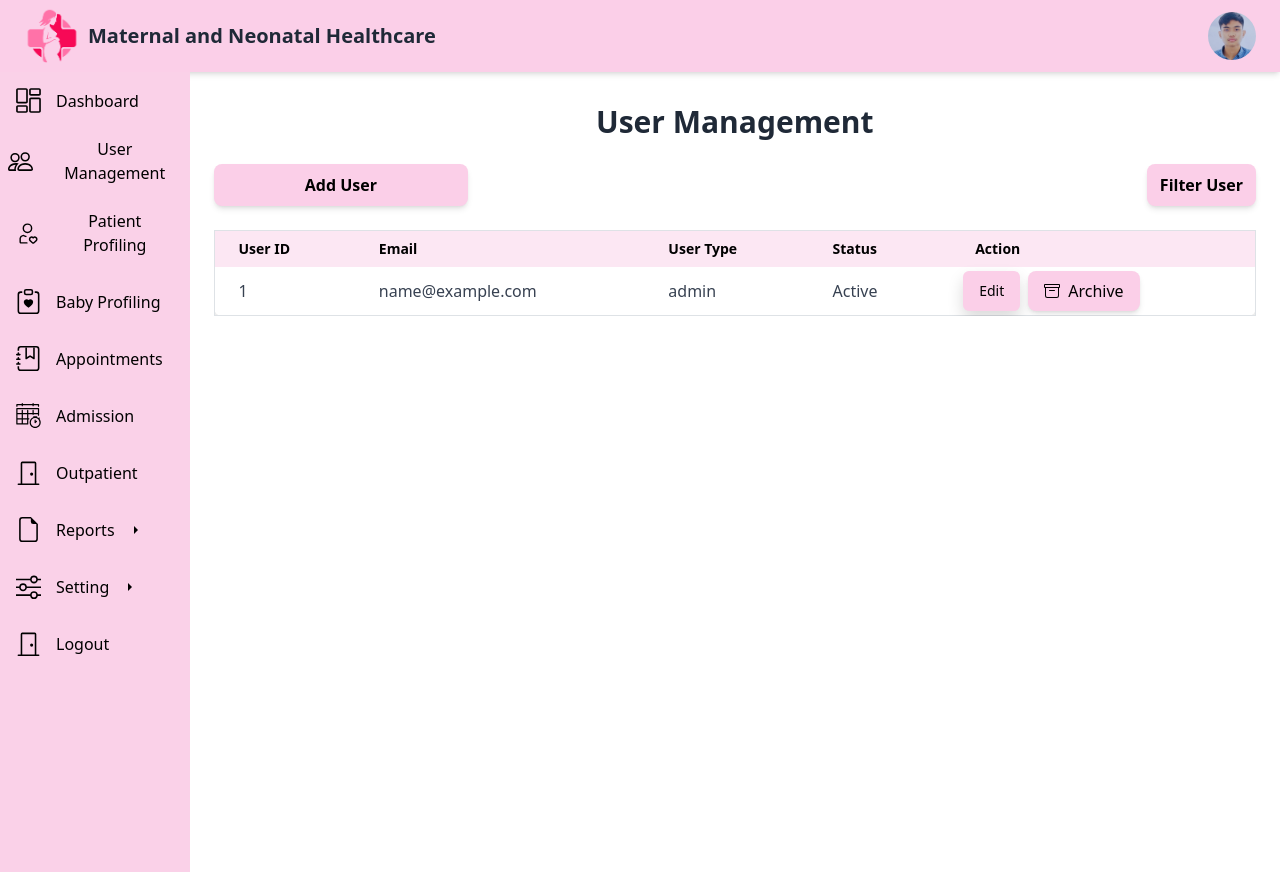
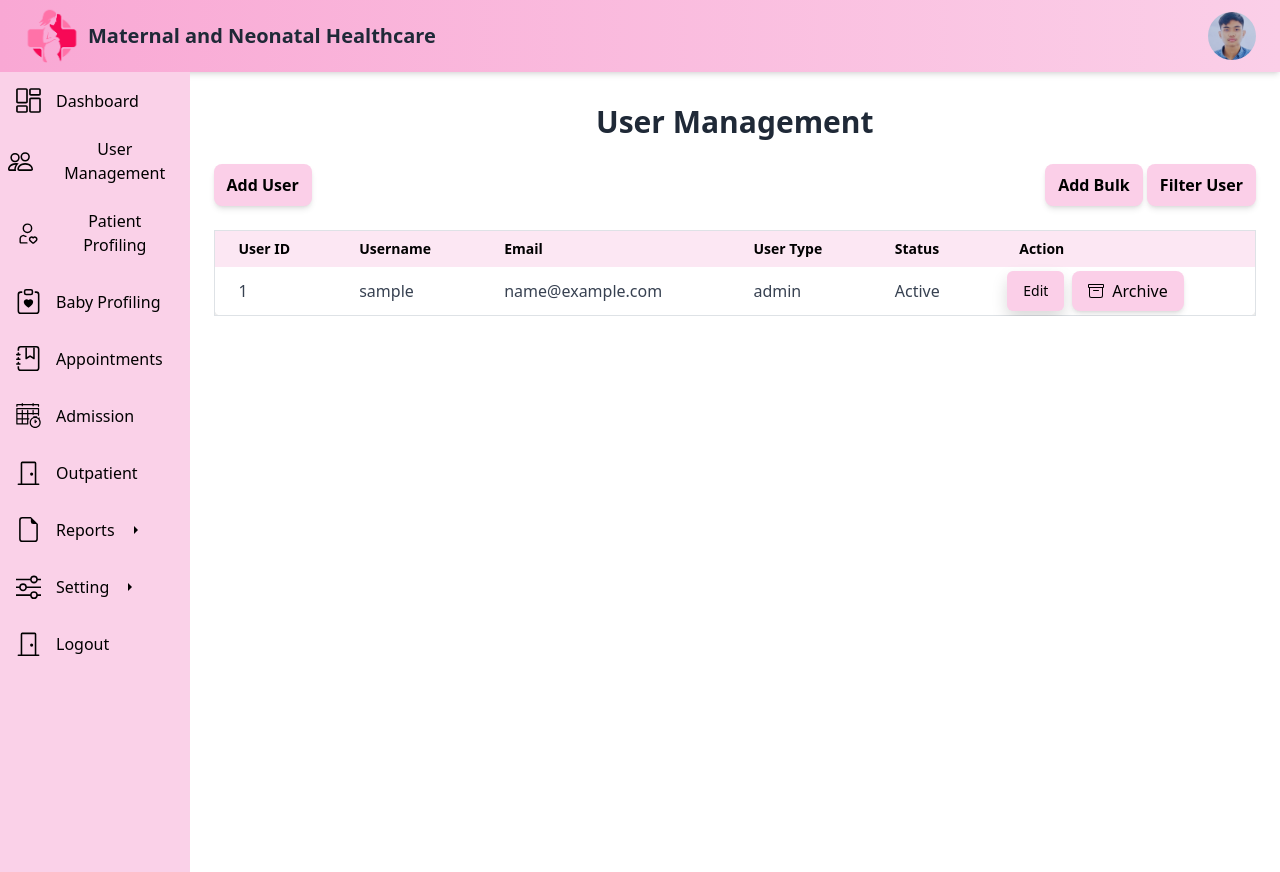
Before and after one commit to Enzo0Gomez/capstone_1, a PHP site: page /capstone_maternal/usermanagement.php in a window 1280 px wide. Run offline with PHP 8.4, Linux system fonts and the light colour scheme; the visitor is signed in with stand-in values (Sample User, id 1); tables that the repository leaves empty or names only in its code hold one stand-in row (values such as "Sample post"); some libraries are stand-ins or nearby versions.

Commit message:
Update usermanagement.php

```diff
--- a/capstone_maternal/admin/usermanagement.php
+++ b/capstone_maternal/admin/usermanagement.php
@@ -1,10 +1,11 @@
 <?php
 include('../connect/connection.php');
-include 'session_login.php';
+
 // Add User
 if (isset($_POST['add_user'])) {
 
   $email = $_POST["email"];
+  $username = $_POST["username"];
   $password = $_POST["password"];
   $confirmpassword = $_POST["confirmpassword"];
   $usertype = $_POST['usertype'];
@@ -24,7 +25,7 @@ if (isset($_POST['add_user'])) {
       $password_hash = password_hash($password, PASSWORD_BCRYPT);
 
       // Insert into `user` table
-      $userQuery = "INSERT INTO user (email, password, status, user_type) VALUES ('$email', '$password_hash', '$status', '$usertype')";
+      $userQuery = "INSERT INTO user (email,username,password, status, user_type) VALUES ('$username','$email', '$password_hash', '$status', '$usertype')";
       if (mysqli_query($connect, $userQuery)) {
         echo "<script>alert('User added successfully!');</script>";
       } else {
@@ -43,6 +44,7 @@ if (isset($_POST['update_user'])) {
   include('../connect/connection.php'); // Ensure database connection
 
   $user_id = $_POST['user_id'];
+  $username = $_POST['username'];
   $email = $_POST['email'];
   $password = $_POST['password'];
   $usertype = $_POST['usertype'];
@@ -50,6 +52,7 @@ if (isset($_POST['update_user'])) {
 
   $sql = "UPDATE user SET
               email = '$email',
+              username = '$username',
               user_type = '$usertype',
               status = '$status'";
 
@@ -78,8 +81,8 @@ if (isset($_POST['user_id'])) {
   $id = $_POST['user_id'];
 
   $sql_insert = "INSERT INTO archive_user
-                  (user_id, email, password, user_type, status)
-                  SELECT user_id, email, password, user_type, status
+                  (user_id, username, email, password, user_type, status)
+                  SELECT user_id, username, email, password, user_type, status
                   FROM user WHERE user_id = ?";
   $stmt_insert = $connect->prepare($sql_insert);
   $stmt_insert->bind_param("i", $id);
@@ -100,23 +103,59 @@ if (isset($_POST['user_id'])) {
 
 // Filter Logic
 $conditions = [];
-$email = isset($_POST['email']) ? $connect->real_escape_string($_POST['email']) : '';
+$username = isset($_POST['username']) ? $connect->real_escape_string($_POST['username']) : '';
 $user_type = isset($_POST['user_type']) ? $connect->real_escape_string($_POST['user_type']) : '';
 $status = isset($_POST['status']) ? $connect->real_escape_string($_POST['status']) : '';
 
-if (!empty($email)) {
-  $conditions[] = "email LIKE '%$email%'";
+if (!empty($username)) {
+  $conditions[] = "username LIKE ?";
 }
 if (!empty($user_type)) {
-  $conditions[] = "user_type = '$user_type'";
+  $conditions[] = "user_type = ?";
 }
 if (!empty($status)) {
-  $conditions[] = "status = '$status'";
+  $conditions[] = "status = ?";
 }
 
-$whereClause = count($conditions) > 0 ? "WHERE " . implode(" AND ", $conditions) : "";
+$whereClause = !empty($conditions) ? "WHERE " . implode(" AND ", $conditions) : "";
 $sql = "SELECT * FROM user $whereClause";
-$result = $connect->query($sql);
+$stmt = $connect->prepare($sql);
+
+$bindParams = [];
+if (!empty($username))
+  $bindParams[] = "%$username%";
+if (!empty($user_type))
+  $bindParams[] = $user_type;
+if (!empty($status))
+  $bindParams[] = $status;
+
+if (!empty($bindParams)) {
+  $stmt->bind_param(str_repeat('s', count($bindParams)), ...$bindParams);
+}
+
+if ($_SERVER['REQUEST_METHOD'] === 'POST' && isset($_FILES['csv_file'])) {
+  if ($_FILES['csv_file']['error'] === UPLOAD_ERR_OK) {
+    $file = fopen($_FILES['csv_file']['tmp_name'], 'r');
+    // Skip the header row
+    fgetcsv($file);
+
+    while (($data = fgetcsv($file, 1000, ",")) !== FALSE) {
+      $sql = "INSERT INTO user ( username, email, password,status,user_type) VALUES (?, ?, ?, ?, ?)";
+      $stmt = $pdo->prepare($sql);
+      $stmt->execute($data);
+    }
+
+    fclose($file);
+    echo "<script>alert('CSV data imported successfully!');</script>";
+    header("Location: usermanagement.php");
+  } else {
+    echo "<script>alert('Error uploading file.');</script>";
+  }
+}
+
+$stmt->execute();
+$result = $stmt->get_result();
+
 ?>
 
 <!DOCTYPE html>
@@ -143,7 +182,7 @@ $result = $connect->query($sql);
 
 <body>
   <!-- Header -->
-  <header class="px-4 py-2 bg-pink-200 shadow-md flex justify-between items-center">
+  <header class="px-4 py-2 bg-gradient-to-r from-pink-300 to-pink-200 shadow-md flex justify-between items-center">
     <!-- Logo and Brand Name -->
     <a href="#" class="flex items-center space-x-2">
       <img src="../image/logo.png" alt="Logo" class="h-14 w-14 object-cover rounded-full">
@@ -165,25 +204,39 @@ $result = $connect->query($sql);
     <!-- Filter Section -->
     <form class="mb-6" id="filterForm" method="POST" action="usermanagement.php">
       <div class="grid grid-cols-1 md:grid-cols-2 gap-6">
+        <!-- Add User Button -->
         <div class="text-start">
           <button
-            class="btn md:w-1/2 py-2 bg-pink-200 hover:bg-pink-500 text-black font-semibold rounded-lg shadow-md transition-all duration-300"
+            class="btn w-45 md:w-auto py-2 bg-pink-200 hover:bg-pink-500 text-black font-semibold rounded-lg shadow-md transition-all duration-300"
             data-bs-toggle="modal" data-bs-target="#userModal" type="button">Add User</button>
         </div>
+
+        <!-- Filter Dropdown -->
         <div class="text-end">
           <div class="relative">
             <button
-              class="btn py-2 bg-pink-200 hover:bg-pink-500 text-black font-semibold rounded-lg shadow-md transition-all duration-300"
+              class="btn w-45 md:w-auto py-2 bg-pink-200 hover:bg-pink-500 text-black font-semibold rounded-lg shadow-md transition-all duration-300"
+              data-bs-toggle="modal" data-bs-target="#csvModal" type="button">
+              Add Bulk
+            </button>
+            <button
+              class="btn w-full md:w-auto py-2 bg-pink-200 hover:bg-pink-500 text-black font-semibold rounded-lg shadow-md transition-all duration-300"
               type="button" id="dropdownMenuButton" data-bs-toggle="dropdown" aria-expanded="false">Filter User</button>
-            <ul class="dropdown-menu absolute right-0 mt-2 w-72 bg-white rounded-md shadow-lg border border-gray-300"
+            <ul
+              class="dropdown-menu absolute right-0 mt-2 w-72 bg-white rounded-md shadow-lg border border-gray-300 z-10"
               aria-labelledby="dropdownMenuButton">
+              <!-- Username Filter -->
               <li class="p-2">
-                <input type="text" id="emailFilter" name="email" value="<?php echo htmlspecialchars($email); ?>"
-                  class="form-control p-2 rounded-md border-gray-300 focus:outline-none focus:ring-2 focus:ring-pink-400"
-                  placeholder="Search by Email...">
+                <input type="text" id="usernameFilter" name="username"
+                  value="<?php echo htmlspecialchars($username); ?>"
+                  class="form-control p-2 w-full rounded-md border-gray-300 focus:outline-none focus:ring-2 focus:ring-pink-400"
+                  placeholder="Search by Username...">
               </li>
+
+              <!-- User Type Filter -->
               <li class="p-2">
-                <select id="userTypeFilter" name="user_type" class="form-control p-2 rounded-md border-gray-300">
+                <select id="userTypeFilter" name="user_type"
+                  class="form-control p-2 w-full rounded-md border-gray-300 focus:outline-none">
                   <option value="" disabled <?php echo empty($user_type) ? 'selected' : ''; ?>>Select User Type</option>
                   <option value="Admin" <?php echo $user_type === 'Admin' ? 'selected' : ''; ?>>Admin</option>
                   <option value="Midwife" <?php echo $user_type === 'Midwife' ? 'selected' : ''; ?>>Midwife</option>
@@ -191,17 +244,24 @@ $result = $connect->query($sql);
                   <option value="Patient" <?php echo $user_type === 'Patient' ? 'selected' : ''; ?>>Patient</option>
                 </select>
               </li>
+
+              <!-- Status Filter -->
               <li class="p-2">
-                <select id="statusFilter" name="status" class="form-control p-2 rounded-md border-gray-300">
+                <select id="statusFilter" name="status"
+                  class="form-control p-2 w-full rounded-md border-gray-300 focus:outline-none">
                   <option value="" disabled <?php echo empty($status) ? 'selected' : ''; ?>>Select Status</option>
                   <option value="Active" <?php echo $status === 'Active' ? 'selected' : ''; ?>>Active</option>
                   <option value="Inactive" <?php echo $status === 'Inactive' ? 'selected' : ''; ?>>Inactive</option>
                 </select>
               </li>
-              <li class="p-2 text-end">
-                <button class="btn bg-pink-400 hover:bg-pink-500 text-white font-semibold rounded-lg shadow-md py-2"
+
+              <!-- Filter Buttons -->
+              <li class="p-2 text-end space-x-2">
+                <button
+                  class="btn bg-pink-400 hover:bg-pink-500 text-white font-semibold rounded-lg shadow-md py-2 w-full md:w-auto"
                   type="submit" name="filter">Apply Filters</button>
-                <button class="btn bg-gray-400 hover:bg-gray-500 text-white font-semibold rounded-lg shadow-md py-2"
+                <button
+                  class="btn bg-gray-400 hover:bg-gray-500 text-white font-semibold rounded-lg shadow-md py-2 w-full md:w-auto"
                   type="button" onclick="clearFilters()">Clear Filters</button>
               </li>
             </ul>
@@ -210,12 +270,14 @@ $result = $connect->query($sql);
       </div>
     </form>
 
+
     <!-- User Table -->
     <div class="overflow-x-auto">
       <table class="min-w-full table-auto bg-white shadow-lg rounded-lg border border-gray-200">
         <thead class="bg-pink-100 text-black text-sm">
           <tr>
             <th class="px-4 py-2 text-left">User ID</th>
+            <th class="px-4 py-2 text-left">Username</th>
             <th class="px-4 py-2 text-left">Email</th>
             <th class="px-4 py-2 text-left">User Type</th>
             <th class="px-4 py-2 text-left">Status</th>
@@ -226,21 +288,27 @@ $result = $connect->query($sql);
           <?php
           if ($result->num_rows > 0) {
             while ($row = $result->fetch_assoc()) {
-              $email = addslashes($row['email']);
-              $user_type = addslashes($row['user_type']);
-              $status = addslashes($row['status']);
+              // Escape user data for HTML output
+              $user_id = htmlspecialchars($row['user_id']);
+              $username = htmlspecialchars($row['username']);
+              $email = htmlspecialchars($row['email']);
+              $user_type = htmlspecialchars($row['user_type']);
+              $status = htmlspecialchars($row['status']);
+
               echo "<tr class='border-b hover:bg-gray-50 transition-all duration-200'>";
-              echo "<td class='py-1 px-4 text-gray-700'>" . $row['user_id'] . "</td>";
-              echo "<td class='py-1 px-4 text-gray-700'>" . $row['email'] . "</td>";
-              echo "<td class='py-1 px-4 text-gray-700'>" . $row['user_type'] . "</td>";
-              echo "<td class='py-1 px-4 text-gray-700'>" . ucfirst($row['status']) . "</td>";
+              echo "<td class='py-1 px-4 text-gray-700'>{$user_id}</td>";
+              echo "<td class='py-1 px-4 text-gray-700'>{$username}</td>";
+              echo "<td class='py-1 px-4 text-gray-700'>{$email}</td>";
+              echo "<td class='py-1 px-4 text-gray-700'>{$user_type}</td>";
+              echo "<td class='py-1 px-4 text-gray-700'>" . ucfirst($status) . "</td>";
               echo '<td class="py-1 px-4 text-center">
           <div class="flex gap-2">
             <!-- Edit Button -->
             <button class="px-3 py-1 bg-pink-200 text-black text-sm rounded-md shadow hover:bg-pink-600 transition-all duration-200"
               data-bs-toggle="modal" data-bs-target="#editModal"
               onclick="openEditModal({
-                id: \'' . $row['user_id'] . '\',
+                id: \'' . $user_id . '\',
+                username: \'' . $username . '\',
                 email: \'' . $email . '\',
                 usertype: \'' . $user_type . '\',
                 status: \'' . $status . '\'
@@ -249,7 +317,7 @@ $result = $connect->query($sql);
             </button>
             <!-- Archive Button -->
             <form action="usermanagement.php" method="POST">
-              <input type="hidden" id="archive" name="user_id" value="' . $row['user_id'] . '">
+              <input type="hidden" name="user_id" value="' . $user_id . '">
               <button type="submit" class="px-3 py-2 bg-pink-200 hover:bg-gray-500 text-black rounded-lg shadow-md flex items-center gap-2 transition-all duration-200">
                 <svg xmlns="http://www.w3.org/2000/svg" width="16" height="16" fill="currentColor" class="bi bi-archive"
                    viewBox="0 0 16 16">
@@ -262,9 +330,10 @@ $result = $connect->query($sql);
               echo "</tr>";
             }
           } else {
-            echo "<tr><td colspan='5' class='py-3 px-4 text-center text-sm text-gray-700'>No users found</td></tr>";
+            echo "<tr><td colspan='6' class='py-3 px-4 text-center text-sm text-gray-700'>No users found</td></tr>";
           }
           ?>
+
         </tbody>
       </table>
     </div>
@@ -285,6 +354,13 @@ $result = $connect->query($sql);
           <div class="modal-body">
             <form id="addUserForm" method="POST">
               <!-- Email -->
+              <div class="row g-3">
+                <div class="col-md-12">
+                  <label for="user" class="form-label">Username</label>
+                  <input type="text" class="form-control" id="username" name="username" placeholder="Enter username"
+                    required>
+                </div>
+              </div>
               <div class="row g-3">
                 <div class="col-md-12">
                   <label for="email" class="form-label">Email</label>
@@ -343,7 +419,26 @@ $result = $connect->query($sql);
     </div>
 
 
-
+    <div class="modal fade" id="csvModal" tabindex="-1" aria-labelledby="csvModalLabel" aria-hidden="true">
+        <div class="modal-dialog">
+            <div class="modal-content">
+                <div class="modal-header">
+                    <h5 class="modal-title" id="csvModalLabel">Upload CSV File</h5>
+                    <button type="button" class="btn-close" data-bs-dismiss="modal" aria-label="Close"></button>
+                </div>
+                <div class="modal-body">
+                    <form method="POST" enctype="multipart/form-data">
+                        <div class="mb-3">
+                            <label for="csv_file" class="form-label">Select CSV File</label>
+                            <input type="file" class="form-control" id="csv_file" name="csv_file" accept=".csv"
+                                required>
+                        </div>
+                        <button type="submit" class="btn btn-primary">Upload</button>
+                    </form>
+                </div>
+            </div>
+        </div>
+    </div>
 
 
     <!-- Update User -->
@@ -360,6 +455,15 @@ $result = $connect->query($sql);
           <div class="modal-body">
             <form id="editUserForm" method="POST">
               <input type="hidden" id="edit-user-id" name="user_id"> <!-- Hidden field for user ID -->
+
+              <!-- Username -->
+              <div class="row g-3">
+                <div class="col-md-12">
+                  <label for="edit-username" class="form-label">Username</label>
+                  <input type="text" class="form-control" id="edit-username" name="username"
+                    placeholder="Enter username" required>
+                </div>
+              </div>
 
               <!-- Email -->
               <div class="row g-3">
@@ -450,11 +554,12 @@ $result = $connect->query($sql);
       function openEditModal(user) {
         // Populate the modal fields with the user's current data
         document.getElementById('edit-user-id').value = user.id; // User ID for the backend
+        document.getElementById('edit-username').value = user.username; // Pre-fill username
         document.getElementById('edit-email').value = user.email; // Pre-fill email
         document.getElementById('edit-usertype').value = user.usertype; // Pre-select usertype
         document.getElementById('edit-status').value = user.status; // Pre-select status
-
-      }</script>
+      }
+    </script>
 
     <script>
       function setUserId(userId) {
@@ -462,11 +567,12 @@ $result = $connect->query($sql);
       }
 
       function clearFilters() {
-        document.getElementById('emailFilter').value = '';
+        document.getElementById('usernameFilter').value = '';
         document.getElementById('userTypeFilter').selectedIndex = 0;
         document.getElementById('statusFilter').selectedIndex = 0;
         document.getElementById('filterForm').submit();
       }
+
     </script>
 </body>
 
```
